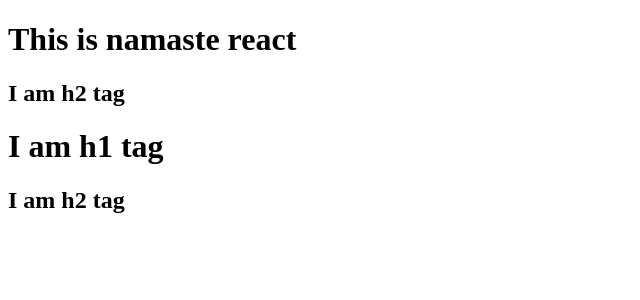
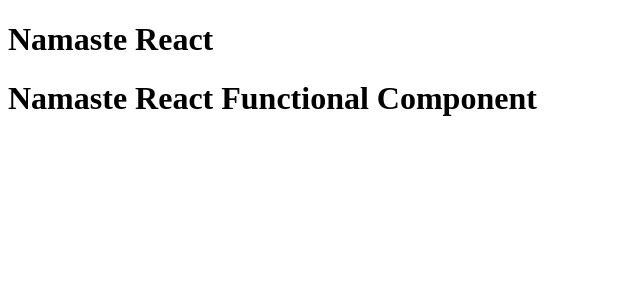
Before and after one commit to ChaithanyaGandham/Namaste-React, a React (Vite) app: page / in a window 1280 px wide. Shown: the top 300 px of the page, without its empty margins (0-640 px from the left). Built offline with nearby package versions, Linux system fonts and the light colour scheme.

Commit message:
E3: Laying the foundation.

```diff
--- a/App.js
+++ b/App.js
@@ -1,16 +1,23 @@
 import React from 'react';
 import ReactDOM from 'react-dom/client';
 
-const heading = React.createElement("div", { id: "parent" }, [
-  React.createElement("div", { id: "chld" }, [
-    React.createElement("h1", {}, "This is namaste react"),
-    React.createElement("h2", {}, "I am h2 tag"),
-  ]),
-  React.createElement("div", { id: "chld2" }, [
-    React.createElement("h1", {}, "I am h1 tag"),
-    React.createElement("h2", {}, "I am h2 tag"),
-  ]),
-]);
+// React Element
+const Title  = () => (
+    <h1 className="head" tabIndex="5">
+      Namaste React
+    </h1>
+);
+
+// React Functional Component.
+const HeadingComponent = () => {
+  return (
+    <div className='container'>
+      <Title />
+      <h1>Namaste React Functional Component</h1>
+    </div>
+  )
+}
+
 const root = ReactDOM.createRoot(document.getElementById("root"));
 
-root.render(heading);
+root.render(<HeadingComponent/>);
--- a/package.json
+++ b/package.json
@@ -3,6 +3,8 @@
   "version": "1.0.0",
   "description": "Namaste React by Akshay Saini!",
   "scripts": {
+    "start": "parcel index.html",
+    "build": "parcel build index.html",
     "test": "jest"
   },
   "repository": {
```
